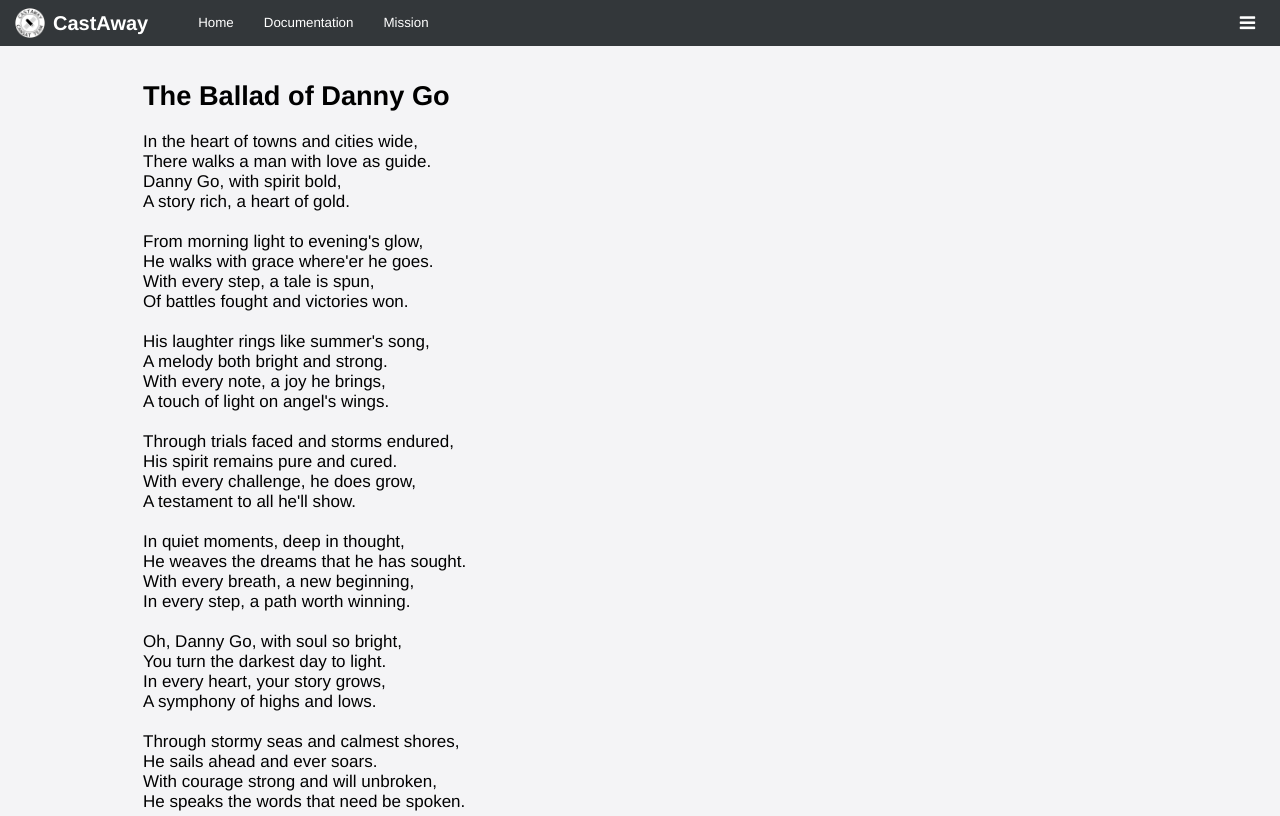
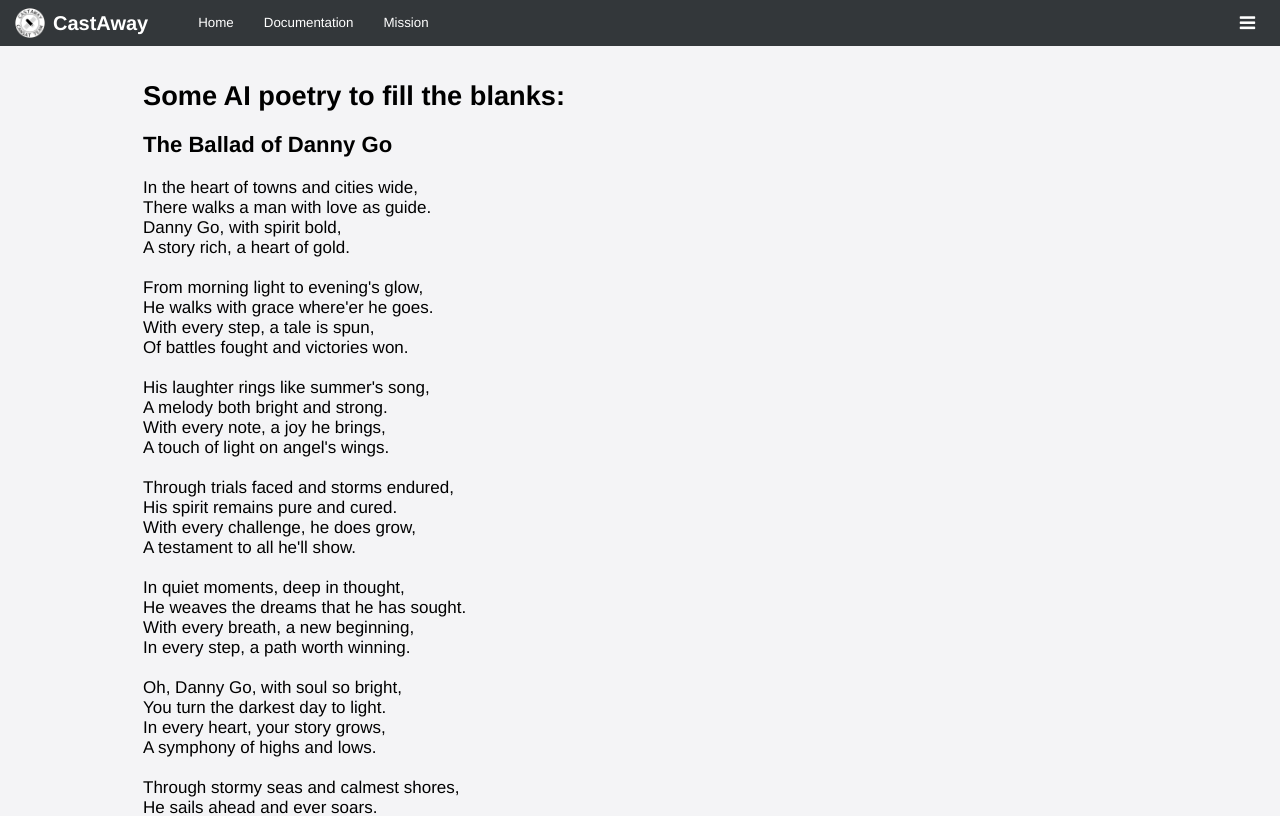
Before and after one commit to snej55/cansat-site, a React (Create React App) app in the folder react-port/: page / in a window 1280 px wide. Shown: the top 816 px of the page. Built offline with nearby package versions, Linux system fonts and the light colour scheme.

Commit message:
Fix titles

```diff
--- a/react-port/src/Components/Home.js
+++ b/react-port/src/Components/Home.js
@@ -3,7 +3,8 @@ import './Home.css';
 export function Home() {
     return (
         <div className="page-content">
-            <h1>The Ballad of Danny Go</h1><br />
+            <h1>Some AI poetry to fill the blanks:</h1><br/>
+            <h2>The Ballad of Danny Go</h2><br />
             In the heart of towns and cities wide,<br />
             There walks a man with love as guide.<br />
             Danny Go, with spirit bold,<br />
@@ -928,7 +929,7 @@ export function Home() {
             With love and hope that in thy heart we see.<br />
             <br></br>
 
-            <h1><b>Andrew’s Reflective Revolution</b></h1>
+            <h2><b>Andrew’s Reflective Revolution</b></h2>
             <br />
             Andrew the geographer, clever and wise, <br />
             Observed the heat rising, scorching the skies.< br />
@@ -952,9 +953,10 @@ export function Home() {
 
 
             <br/>
-            ⸻
+            <h2>Ode to Richard</h2>
+            <br/>
 
-                        In the quiet classroom, where soft light gently gleams,<br/>
+            In the quiet classroom, where soft light gently gleams,<br/>
             Stands Richard, humble, lost in life's serene dreams.<br/>
             A biology teacher, with a spirit so kind and pure,<br/>
             He nurtures young minds, making knowledge secure.<br/>
@@ -1055,7 +1057,7 @@ export function Home() {
             He opens young minds, making knowledge secure.<br/>
             <br/>
 
-            <h1>Jan's poem</h1>
+            <h2>Jan's saga</h2>
             <br/>
             In the flickerin' glow of classroom lights so dim,<br/>
             Where dusty old textbooks gathered grim,<br/>
```
